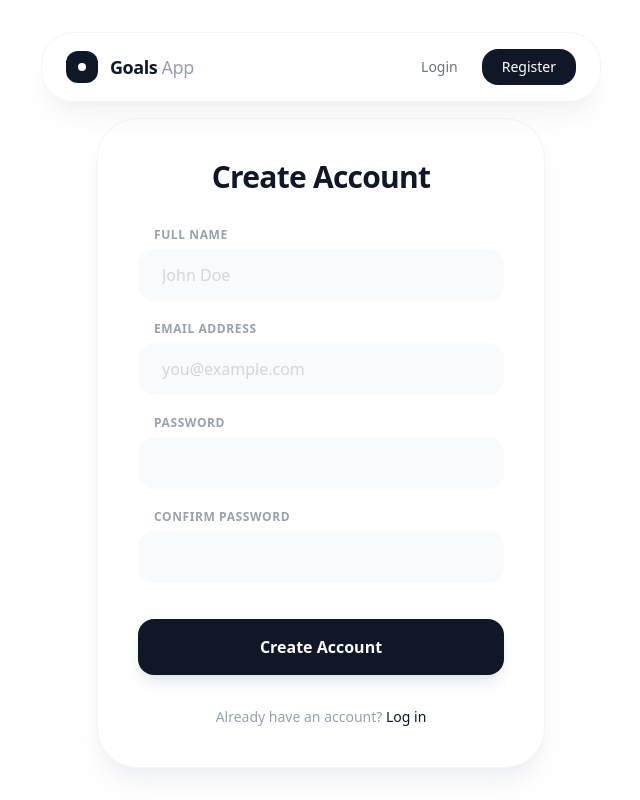
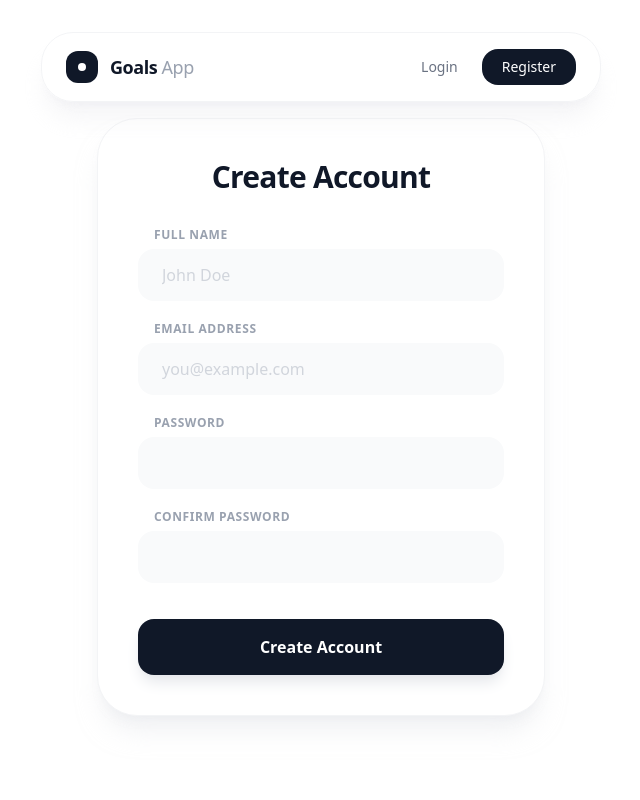
Before and after one commit to marek-mikula/CT70A9140-mern, a React (Vite) app in the folder frontend/: page /register in a window 1280 px wide. Shown: the whole page, without its empty margins (319-959 px from the left). Built offline with nearby package versions, Linux system fonts and the light colour scheme.

Commit message:
feat: small UI fixes

```diff
--- a/frontend/src/pages/Login.tsx
+++ b/frontend/src/pages/Login.tsx
@@ -127,10 +127,6 @@ function Login() {
                         Login
                     </button>
                 </form>
-
-                <p className="mt-8 text-center text-sm text-gray-400">
-                    Don't have an account? <span className="text-gray-900 font-medium cursor-pointer hover:underline">Sign up</span>
-                </p>
             </div>
         </div>
     );
--- a/frontend/src/pages/Register.tsx
+++ b/frontend/src/pages/Register.tsx
@@ -165,10 +165,6 @@ function Register() {
                         Create Account
                     </button>
                 </form>
-
-                <p className="mt-8 text-center text-sm text-gray-400">
-                    Already have an account? <span className="text-gray-900 font-medium cursor-pointer hover:underline">Log in</span>
-                </p>
             </div>
         </div>
     );
```
